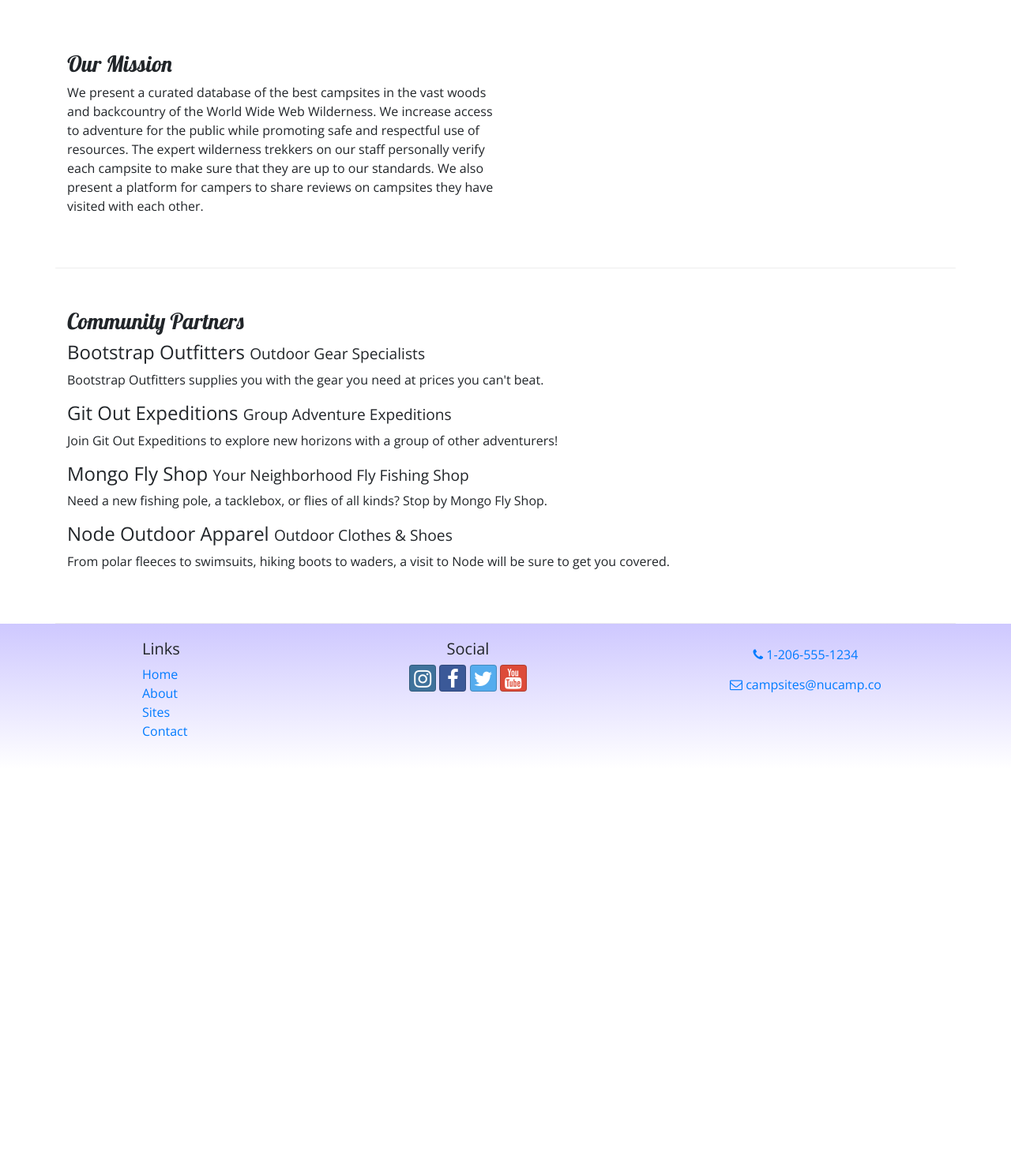
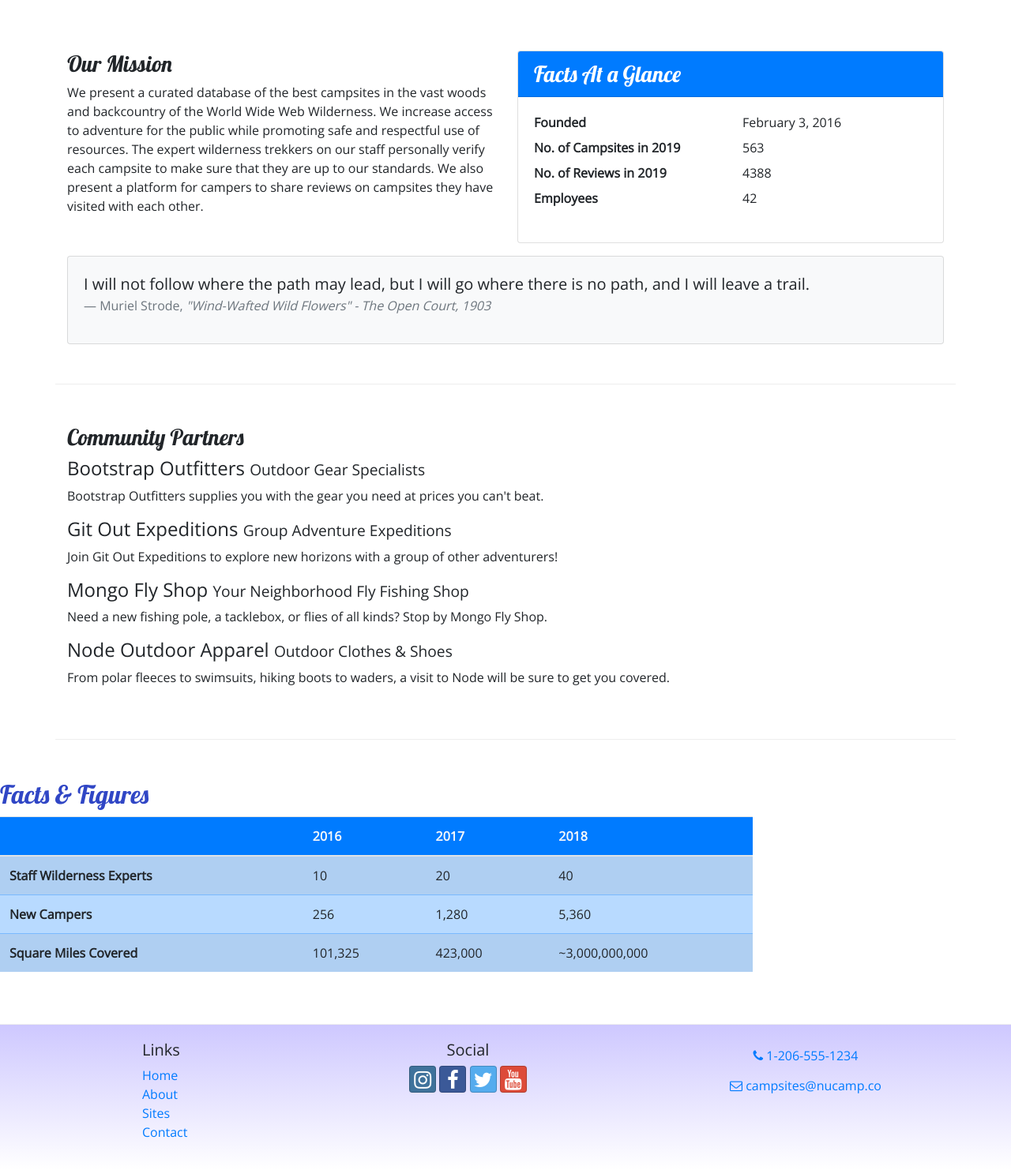
Before and after one commit to phactorh/nucampsite, a website: page aboutus.html in a window 1280 px wide. Shown: the part 340-1822 px from the top of the page at 79% size. Before the commit the page ends 1314 px from the top, so only its background shows below. Drawn offline with nearby package versions, Linux system fonts and the light colour scheme.

Commit message:
tables and cards

```diff
--- a/aboutus.html
+++ b/aboutus.html
@@ -59,10 +59,39 @@
             </div>
         </div>
 
-        <div class= "row row-content align-items-center">
+        <div class="row row-content">
             <div class="col-sm-6">
                 <h3>Our Mission</h3>
-                <p>We present a curated database of the best campsites in the vast woods and backcountry of the World Wide Web Wilderness. We increase access to adventure for the public while promoting safe and respectful use of resources. The expert wilderness trekkers on our staff personally verify each campsite to make sure that they are up to our standards. We also present a platform for campers to share reviews on campsites they have visited with each other.</p>
+                <p>We present a curated database of the best campsites in the vast woods and backcountry of the World Wide Web Wilderness. We increase access to adventure for the public while promoting safe and respectful use of resources. The expert wilderness trekkers on our staff personally verify each campsite to make sure that they are up to our standards. We also present a platform for campers to share reviews on campsites they have visited with  each other.</p>
+            </div>
+            <div class="col-sm-6">
+                <div class="card">
+                    <h3 class="card-header bg-primary text-white">Facts At a Glance</h3>
+                    <div class="card-body">
+                        <dl class="row">
+                            <dt class="col-6">Founded</dt>
+                            <dd class="col-6">February 3, 2016</dd>
+                            <dt class="col-6">No. of Campsites in 2019</dt>
+                            <dd class="col-6">563</dd>
+                            <dt class="col-6">No. of Reviews in 2019</dt>
+                            <dd class="col-6">4388</dd>
+                            <dt class="col-6">Employees</dt>
+                            <dd class="col-6">42</dd>
+                        </dl>
+                    </div>
+                </div>
+            </div>
+            <div class="col">
+                <div class="card bg-light mt-3">
+                    <blockquote class="blockquote card-body">
+                        <p class="mb-0">I will not follow where the path may lead, but I will go where there is no path, and I will leave a trail.</p>
+                        <footer class="blockquote-footer">Muriel Strode,
+                            <cite title="Source Title">"Wind-Wafted Wild Flowers" -
+                                The Open Court, 1903
+                            </cite>
+                        </footer>
+                    </blockquote>
+        		</div>
             </div>
         </div>
 
@@ -80,8 +109,44 @@
             </div>
         </div>
     </div>
-
-    <footer>
+    <div class="row row-content">
+        <div class="col-sm-9">
+            <h2>Facts &amp; Figures</h2>
+            <div class="table-responsive">
+                   <table class="table table-striped">
+                    <thead>
+                        <tr class="bg-primary text-light">
+                            <th></th>
+                            <th>2016</th>
+                            <th>2017</th>
+                            <th>2018</th>
+                        </tr>
+                    </thead>
+                    <tbody class="table-primary">
+                        <tr>
+                            <th>Staff Wilderness Experts</th>
+                            <td>10</td>
+                            <td>20</td>
+                            <td>40</td>
+                        </tr>
+                        <tr>
+                            <th>New Campers</th>
+                            <td>256</td>
+                            <td>1,280</td>
+                            <td>5,360</td>
+                        </tr>
+                        <tr>
+                            <th>Square Miles Covered</th>
+                            <td>101,325</td>
+                            <td>423,000</td>
+                            <td>~3,000,000,000</td>
+                        </tr>
+                    </tbody>
+                </table>
+            </div>
+        </div>
+   </div>
+    <footer class="site-footer">
         <div class="container">
             <div class="row">
                 <div class="col-4 col-sm-2 offset-1">
--- a/css/styles.css
+++ b/css/styles.css
@@ -14,7 +14,7 @@ header h2 {
     color: #CEC8FF;
 }
 
-footer{
+.site-footer{
     background-image: linear-gradient(#CEC8FF, white);
     padding: 20px 0;
 }
```
Also changed, not shown: contactus.html (+1 -1 lines), index.html (+1 -1 lines).
